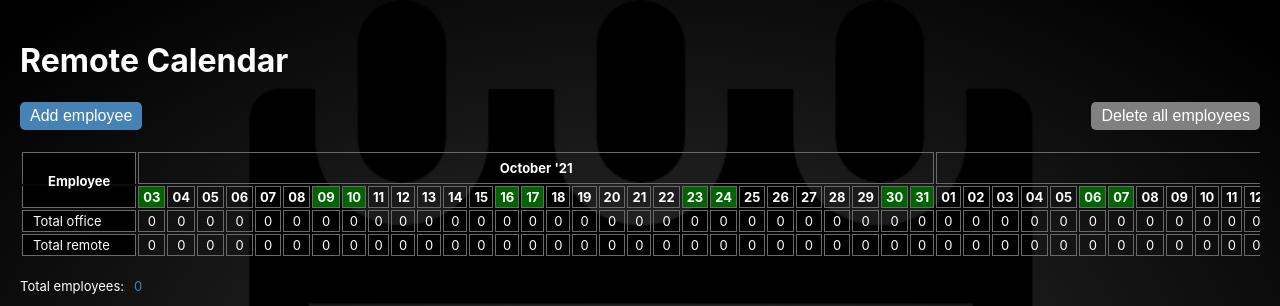
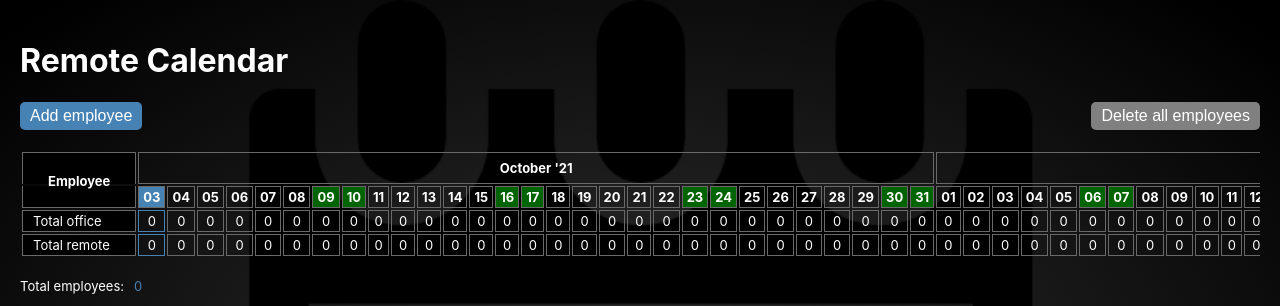
Before and after one commit to SDen4/remote_calendar, a React (Create React App) app: page / in a window 1280 px wide. Shown: the top 306 px of the page. Built offline with nearby package versions, Linux system fonts and the light colour scheme.

Commit message:
current date markup

```diff
--- a/src/components/Calendar/Calendar.module.css
+++ b/src/components/Calendar/Calendar.module.css
@@ -118,3 +118,7 @@
 .cellButtonFull:hover div {
   color: steelblue;
 }
+
+.currentDate {
+  border-color: steelblue;
+}
--- a/src/components/Calendar/Calendar.tsx
+++ b/src/components/Calendar/Calendar.tsx
@@ -6,6 +6,8 @@ import clsx from 'clsx';
 
 import { saveAllData } from '../../store/actions';
 
+import { dateFormatter } from '../../utils/dateFormatter';
+
 import { IData } from '../../store/types';
 import { ICalendar } from './types';
 
@@ -13,6 +15,8 @@ import styles from './Calendar.module.css';
 
 const Calendar: React.FC<ICalendar> = ({ data, columns }) => {
   const dispatch = useDispatch();
+
+  const currentDate = dateFormatter(new Date());
 
   const { getTableProps, getTableBodyProps, headerGroups, rows, prepareRow } =
     useTable({ columns, data });
@@ -75,6 +79,13 @@ const Calendar: React.FC<ICalendar> = ({ data, columns }) => {
                     className={clsx(
                       i === 0 && styles.firstCell,
                       styles.tableCell,
+                      String(cell.column.id.slice(9)) ===
+                        String(
+                          `${currentDate.slice(0, 2)}${currentDate.slice(
+                            3,
+                            5,
+                          )}${currentDate.slice(6, 8)}`,
+                        ) && styles.currentDate,
                     )}
                     key={`${cell} ${Math.random()}`}
                   >
--- a/src/components/Calendar/assets/columns.module.css
+++ b/src/components/Calendar/assets/columns.module.css
@@ -27,3 +27,11 @@
 .headerTopCell:hover {
   background-color: transparent;
 }
+
+.currentDate {
+  background-color: steelblue;
+}
+
+.currentDateEmpty {
+  border: 1px solid steelblue;
+}
--- a/src/components/Calendar/assets/columns.tsx
+++ b/src/components/Calendar/assets/columns.tsx
@@ -5,6 +5,7 @@ import dateGenerator from '../../../utils/dateGenerator';
 import monthsNames from '../../../utils/monthsNames';
 
 import styles from './columns.module.css';
+import { dateFormatter } from '../../../utils/dateFormatter';
 
 const columnGenerator = (date: Date) => {
   if (!date) {
@@ -12,6 +13,7 @@ const columnGenerator = (date: Date) => {
   }
 
   const datesRange = dateGenerator(new Date(date));
+  const currentDate = dateFormatter(new Date());
 
   let monthDays: any = [];
   const columns: any = [
@@ -36,6 +38,7 @@ const columnGenerator = (date: Date) => {
                 ? styles.weekend
                 : '',
               styles.cell,
+              datesRange[i].date === currentDate && styles.currentDate,
             )}
           >
             {datesRange[i].date.slice(0, 2)}
```
